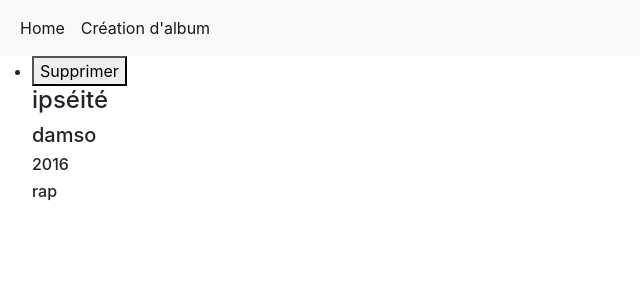
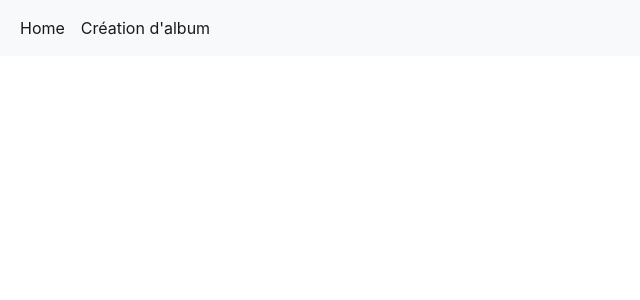
Before and after one commit to Batcoin7/Projet_blog_music, a React (Create React App) app: page / in a window 1280 px wide. Shown: the top 300 px of the page, without its empty margins (0-640 px from the left). Built offline with nearby package versions, Linux system fonts and the light colour scheme.

Commit message:
album show

```diff
--- a/src/components/albums.js
+++ b/src/components/albums.js
@@ -7,17 +7,45 @@
     const { albums } = useSelector( state => state.albumReducer );
     const dispatch = useDispatch();
 
+    const showAlbum = () => {
+        albums.show = true;
+
+        return (
+            <>
+                {albums.map((album, i) =>
+                    <li key={i}>
+                    <button className="btn-primary" onClick={ () => dispatch( deleteAlbum(album) ) }>Supprimer</button>
+                    <h4>{album.title}</h4>
+                    <h5>{album.artiste}</h5>
+                    <h6>{album.date}</h6>
+                    <h6>{album.categorie}</h6>
+                    <strong>{album.son.map((s, i) => <h6 key={i}>{s}</h6>)}</strong></li>)
+                }
+            </>
+        )
+    }
+
+    const showCover = () => {
+        return (
+            <>
+                {albums.map((album, i) =>
+                    <li key={i}>
+                    <button onClick={ () => dispatch( deleteAlbum(album) ) }>Supprimer</button>
+                    <img src={album.image} onClick={showAlbum}/>
+                </li> )
+                }
+            </>
+        )
+    }
+
     return (
         <ul>
-        {   albums.map((album, i) =>
-            <li key={i}>
-            <button onClick={ () => dispatch( deleteAlbum() ) }>Supprimer</button>
-            <h4>{album.title}</h4>
-            <h5>{album.artiste}</h5>
-            <h6>{album.date}</h6>
-            <h6>{album.categorie}</h6>
-            <strong>{album.son.map((s, i) => <h6 key={i}>{s.title}</h6>)}</strong>
-        </li> )}
+            {albums.show == false &&
+                showCover()
+            }
+            {albums.show == true &&
+                showAlbum()
+            }
         </ul>
     )
     }
--- a/src/reducers/albumReducer.js
+++ b/src/reducers/albumReducer.js
@@ -1,5 +1,5 @@
 const initialState = {
-    albums: [{id: 1, title:'ipséité', image:'', artiste:'damso', son: ['batterie faible'], categorie:'rap', date:'2016'}],
+    albums: [{id: 1, title:'ipséité', image:['https://m.media-amazon.com/images/I/61yWfxvZfGL._SY450_.jpg'], artiste:'damso', son: ['batterie faible'], categorie:'rap', date:'2016'}],
     newAlbum: {
         id: 0,
         title: '',
@@ -9,8 +9,9 @@
         categorie: '',
         date: ''
     },
-    categories: ['Pop', 'Rap', 'Variété', 'Rock', 'Reggae', 'Rn\b'],
+    categories: ['Pop', 'Rap', 'Variété', 'Rock', 'Reggae', 'RnB'],
     errorMsgs: [],
+    show: false,
 }
 
 const albumReducer = (state = initialState, action = {}) => {
```
